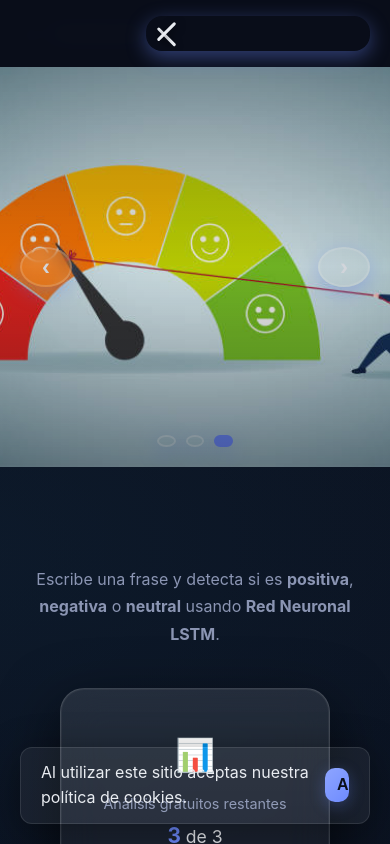
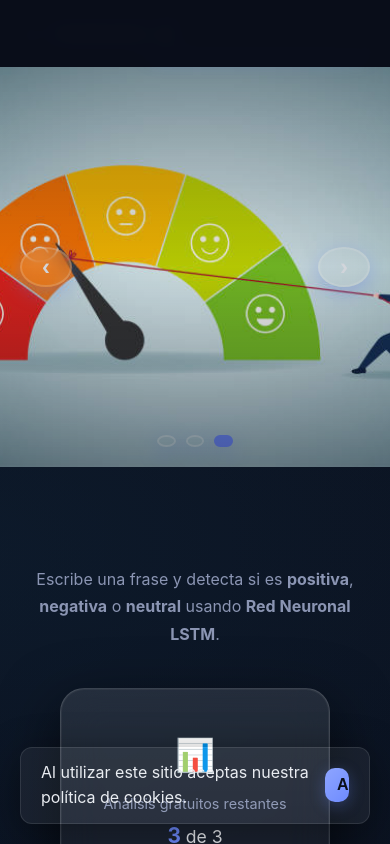
Before and after one commit to crisncr/inteligenciaArtificial, a React (Vite) app: page / in a window 390 px wide. Both pictures are taken after a click on the button 258 px from the left and 33 px from the top of the page. Shown: the top 844 px of the page. Built offline with nearby package versions, Linux system fonts and the light colour scheme.

Commit message:
Fix: Menú móvil ahora muestra nombre de usuario y cerrar sesión cuando está logueado - Agregados estilos inline para forzar visibilidad - Mejorado z-index y pointer-events - Agregado logging para debugging - El menú móvil siempre renderizado pero controlado por CSS

```diff
--- a/src/components/Navbar.jsx
+++ b/src/components/Navbar.jsx
@@ -36,10 +36,13 @@ function Navbar({ user, onLoginClick, onRegisterClick, onLogout, transparent = f
   }
 
   const handleMenuClick = () => {
+    console.log('🔍 [Navbar] Menú clickeado, estado actual:', mobileMenuOpen)
+    console.log('🔍 [Navbar] Usuario:', user ? (user.name || user.email) : 'No hay usuario')
     setMobileMenuOpen(!mobileMenuOpen)
   }
 
   const handleCloseMenu = () => {
+    console.log('🔍 [Navbar] Cerrando menú')
     setMobileMenuOpen(false)
   }
 
@@ -81,8 +84,7 @@ function Navbar({ user, onLoginClick, onRegisterClick, onLogout, transparent = f
         )}
       </div>
 
-      {/* Menú móvil */}
-      {mobileMenuOpen && (
+      {/* Menú móvil - Siempre renderizado, controlado por CSS */}
       <div
         className={`nav__mobile-menu ${mobileMenuOpen ? 'open' : ''}`}
         onClick={(e) => {
@@ -92,13 +94,53 @@ function Navbar({ user, onLoginClick, onRegisterClick, onLogout, transparent = f
           }
         }}
       >
-          <div className="nav__mobile-content" onClick={(e) => e.stopPropagation()}>
+        <div
+          className="nav__mobile-content"
+          onClick={(e) => e.stopPropagation()}
+          style={{
+            display: mobileMenuOpen ? 'flex' : 'none',
+            opacity: mobileMenuOpen ? 1 : 0,
+            visibility: mobileMenuOpen ? 'visible' : 'hidden'
+          }}
+        >
           {user ? (
             <>
-                <div className="nav-user">👤 {user.name}</div>
+              <div
+                className="nav-user"
+                style={{
+                  display: 'block',
+                  visibility: 'visible',
+                  opacity: 1,
+                  color: 'var(--text)',
+                  backgroundColor: 'rgba(110, 139, 255, 0.1)',
+                  padding: '16px 20px',
+                  borderRadius: '12px',
+                  border: '1px solid rgba(110, 139, 255, 0.3)',
+                  textAlign: 'center',
+                  fontWeight: 600,
+                  fontSize: '1.1rem',
+                  marginBottom: '10px'
+                }}
+              >
+                👤 {user.name || user.email || 'Usuario'}
+              </div>
               <button
                 className="btn--ghost"
+                style={{
+                  display: 'block',
+                  visibility: 'visible',
+                  opacity: 1,
+                  width: '100%',
+                  padding: '16px 20px',
+                  fontSize: '1rem',
+                  color: 'var(--text)',
+                  backgroundColor: 'transparent',
+                  border: '1px solid rgba(255,255,255,0.18)',
+                  borderRadius: '12px',
+                  cursor: 'pointer'
+                }}
                 onClick={() => {
+                  console.log('🔍 [Navbar] Cerrar sesión clickeado')
                   onLogout();
                   handleCloseMenu();
                 }}
@@ -110,6 +152,15 @@ function Navbar({ user, onLoginClick, onRegisterClick, onLogout, transparent = f
             <>
               <button
                 className="btn--ghost"
+                style={{
+                  display: 'block',
+                  visibility: 'visible',
+                  opacity: 1,
+                  width: '100%',
+                  padding: '16px 20px',
+                  fontSize: '1rem',
+                  color: 'var(--text)'
+                }}
                 onClick={() => {
                   onLoginClick();
                   handleCloseMenu();
@@ -119,6 +170,14 @@ function Navbar({ user, onLoginClick, onRegisterClick, onLogout, transparent = f
               </button>
               <button
                 className="btn"
+                style={{
+                  display: 'block',
+                  visibility: 'visible',
+                  opacity: 1,
+                  width: '100%',
+                  padding: '16px 20px',
+                  fontSize: '1rem'
+                }}
                 onClick={() => {
                   onRegisterClick();
                   handleCloseMenu();
@@ -130,7 +189,6 @@ function Navbar({ user, onLoginClick, onRegisterClick, onLogout, transparent = f
           )}
         </div>
       </div>
-      )}
     </nav>
   )
 }
--- a/src/index.css
+++ b/src/index.css
@@ -333,6 +333,7 @@ nav.nav--transparent,
   z-index: 9999;
   opacity: 0;
   visibility: hidden;
+  pointer-events: none;
   transition: opacity 0.3s ease, visibility 0.3s ease;
   overflow-y: auto;
   -webkit-overflow-scrolling: touch;
@@ -343,6 +344,7 @@ nav.nav--transparent,
   opacity: 1;
   visibility: visible;
   display: block;
+  pointer-events: auto;
 }
 
 .nav__mobile-content {
@@ -355,6 +357,21 @@ nav.nav--transparent,
   margin: 0 auto;
   position: relative;
   z-index: 10001;
+  opacity: 1;
+  visibility: visible;
+}
+
+/* Cuando el menú está cerrado, ocultar el contenido */
+.nav__mobile-menu:not(.open) .nav__mobile-content {
+  display: none !important;
+}
+
+/* Cuando el menú está abierto, mostrar el contenido */
+.nav__mobile-menu.open .nav__mobile-content {
+  display: flex !important;
+  opacity: 1 !important;
+  visibility: visible !important;
+  pointer-events: auto !important;
 }
 
 .nav__mobile-content a {
@@ -379,6 +396,14 @@ nav.nav--transparent,
   padding: 16px 20px;
   font-size: 1rem;
   margin: 0;
+  visibility: visible !important;
+  opacity: 1 !important;
+  display: block !important;
+}
+
+.nav__mobile-content > * {
+  visibility: visible !important;
+  opacity: 1 !important;
 }
 
 .nav__mobile-content .nav-user {
@@ -387,11 +412,13 @@ nav.nav--transparent,
   background: rgba(110, 139, 255, 0.1);
   border-radius: 12px;
   border: 1px solid rgba(110, 139, 255, 0.3);
-  color: var(--text);
+  color: var(--text) !important;
   font-weight: 600;
   font-size: 1.1rem;
-  display: block;
+  display: block !important;
   margin-bottom: 10px;
+  visibility: visible !important;
+  opacity: 1 !important;
 }
 
 .btn { background: linear-gradient(135deg, var(--primary-hover) 0%, var(--primary) 100%); color: #0a0e1a; border-radius: 12px; padding: 10px 16px; font-weight: 700; box-shadow: 0 4px 16px rgba(110,139,255,.3); text-decoration: none; display:inline-block; border: none; cursor: pointer; }
@@ -1069,6 +1096,37 @@ footer small {
     display: block !important;
     opacity: 1 !important;
     visibility: visible !important;
+    pointer-events: auto !important;
+  }
+
+  /* Asegurar que el contenido del menú móvil sea visible cuando está abierto */
+  .nav__mobile-menu.open .nav__mobile-content {
+    display: flex !important;
+    visibility: visible !important;
+    opacity: 1 !important;
+    pointer-events: auto !important;
+  }
+
+  .nav__mobile-menu.open .nav__mobile-content > * {
+    display: block !important;
+    visibility: visible !important;
+    opacity: 1 !important;
+    pointer-events: auto !important;
+  }
+
+  /* Asegurar que el nombre de usuario y botones sean visibles */
+  .nav__mobile-menu.open .nav-user {
+    display: block !important;
+    visibility: visible !important;
+    opacity: 1 !important;
+    color: var(--text) !important;
+  }
+
+  .nav__mobile-menu.open .nav__mobile-content button {
+    display: block !important;
+    visibility: visible !important;
+    opacity: 1 !important;
+    color: var(--text) !important;
   }
 
   /* Asegurar que el botón hamburguesa sea siempre visible */
@@ -1086,6 +1144,15 @@ footer small {
   .dashboard .nav {
     z-index: 1000;
     position: relative;
+  }
+
+  /* Asegurar que el menú móvil esté por encima de todo en móviles */
+  .nav__mobile-menu {
+    z-index: 99999 !important;
+  }
+
+  .nav__mobile-content {
+    z-index: 100000 !important;
   }
 
   .hero-section {
```
Lines whose indentation alone changed are shown as unchanged.
